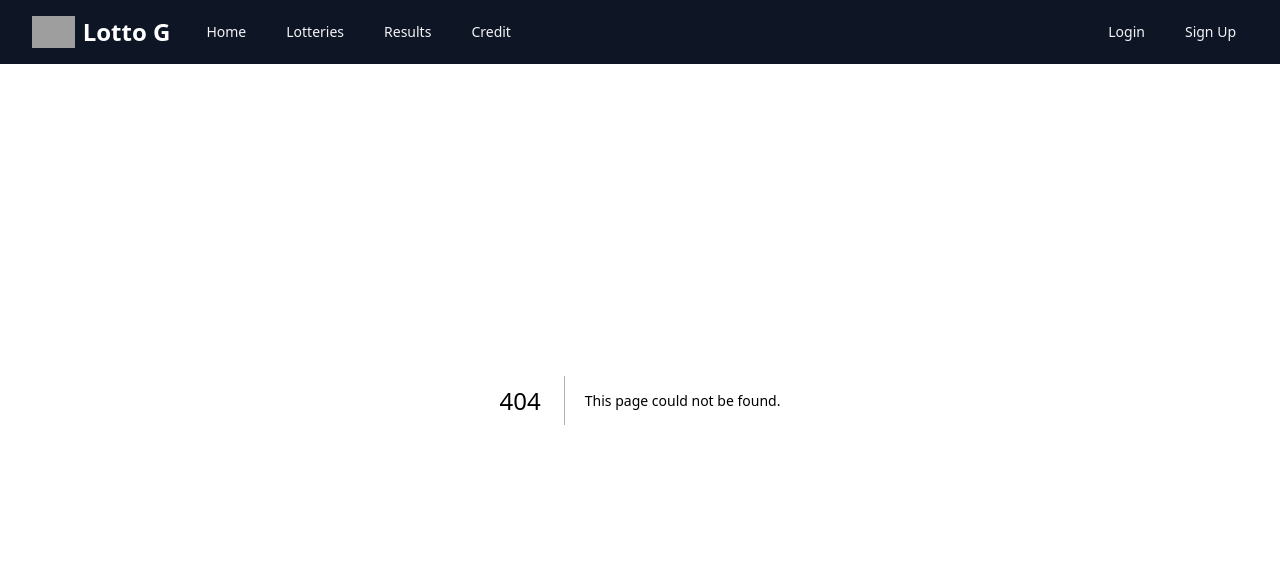
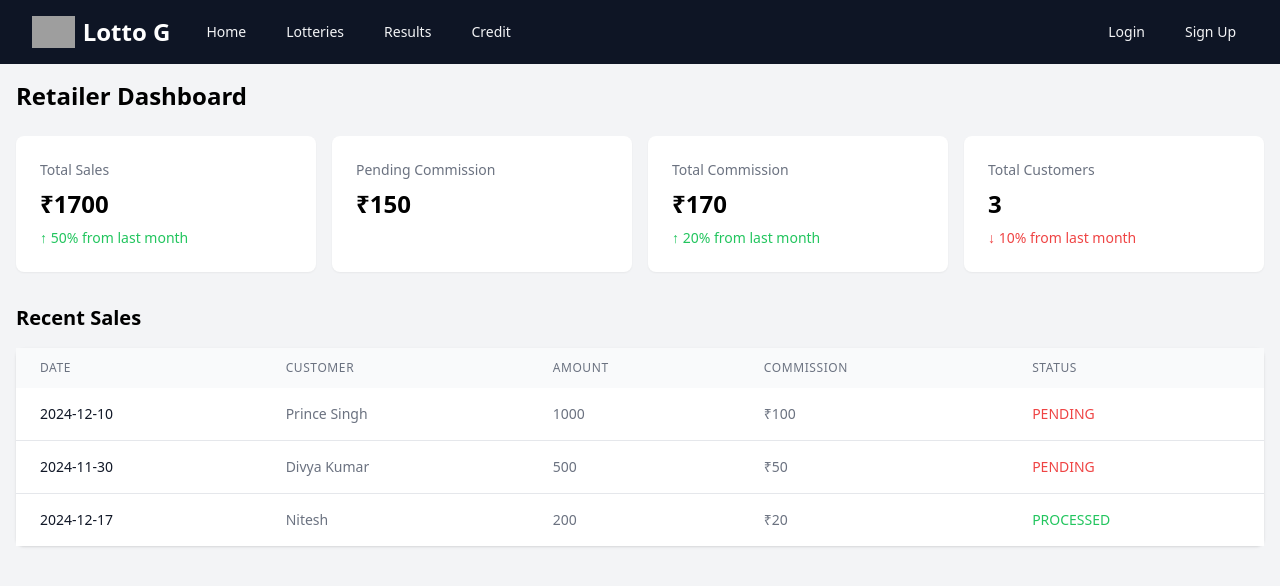
Before and after one commit to niteshjangid29/lottery-ft, a Next.js app: page /retailer/dashboard in a window 1280 px wide. Before the commit this address had no page. Shown: the top 586 px of the page. Built offline with nearby package versions, Linux system fonts and the light colour scheme; grey boxes are pictures that could not be loaded.

Commit message:
retail related features

```diff
--- /dev/null
+++ b/app/retailer/affiliate/page.tsx
@@ -0,0 +1,84 @@
+"use client";
+
+import React, { useState } from "react";
+import toast from "react-hot-toast";
+import { FaCopy } from "react-icons/fa";
+
+function AffiliatePage() {
+	const [inputValue, setInputValue] = useState("");
+	const [affiliateCodes, setAffiliateCodes] = useState<string[]>([]);
+
+	const handleGenerateLink = () => {
+		const uniqueCode = Math.random().toString(36).slice(2);
+		// const link = `https://lottery-ft.vercel.app/affiliate/${uniqueCode}`;
+		const dummylink = `http://localhost:3000/affiliate/${uniqueCode}`;
+		setInputValue(dummylink);
+		setAffiliateCodes((prevCodes) => [...prevCodes, uniqueCode]);
+	};
+
+	const copyToClipboard = (text: string): void => {
+		navigator.clipboard
+			.writeText(text)
+			.then(
+				() => {
+					toast.success("Copied to clipboard!");
+				},
+				(err) => {
+					toast.error("Failed to copy text");
+				}
+			)
+			.catch((err) => {
+				console.error("Failed to copy text to clipboard:", err);
+			});
+	};
+
+	return (
+		<div className="min-h-screen bg-gray-100 py-16 md:pb-0">
+			<div className="max-w-7xl mx-auto p-4">
+				<h1 className="text-4xl font-bold text-gray-800">
+					Affiliate Program
+				</h1>
+
+				<div className="flex gap-4 mt-8 flex-col sm:flex-row">
+					<div className="relative w-full sm:w-1/2 flex items-center gap-2">
+						<input
+							type="text"
+							placeholder="Your Affiliate Link"
+							className="w-full p-2 border rounded"
+							readOnly={true}
+							value={inputValue}
+						/>
+
+						{inputValue && (
+							<button
+								className="w-[20px] flex items-center justify-center h-[20px] absolute right-2 z-10 text-gray-600 rounded"
+								onClick={() => copyToClipboard(inputValue)}
+							>
+								<FaCopy />
+							</button>
+						)}
+					</div>
+
+					<button
+						className="w-full sm:w-1/2 bg-blue-500 text-white py-3 px-6 rounded"
+						onClick={handleGenerateLink}
+					>
+						Generate a New Link
+					</button>
+				</div>
+
+				{/* Display all affiliate codes */}
+				<div className="mt-8 flex flex-col gap-4">
+					<h2 className="text-2xl font-bold">Your Affiliate Codes</h2>
+					<ul className="flex flex-col">
+						{affiliateCodes.map((code, index) => (
+							<li key={index}>{code}</li>
+						))}
+					</ul>
+				</div>
+			</div>
+		</div>
+	);
+}
+
+export default AffiliatePage;
--- /dev/null
+++ b/app/retailer/dashboard/page.tsx
@@ -0,0 +1,136 @@
+"use client";
+
+import SalesTable from "@/components/SalesTable";
+import StatCard from "@/components/StatCard";
+import { useState, useEffect, useMemo } from "react";
+
+interface Sale {
+	id: string;
+	customerName: string;
+	amount: number;
+	commission: number;
+	status: "PENDING" | "PROCESSED";
+	createdAt: string;
+}
+
+const DUMMY_SALES: Sale[] = [
+	{
+		id: "1",
+		customerName: "Prince Singh",
+		amount: 1000,
+		commission: 100,
+		status: "PENDING",
+		createdAt: "2024-12-10",
+	},
+	{
+		id: "2",
+		customerName: "Divya Kumar",
+		amount: 500,
+		commission: 50,
+		status: "PENDING",
+		createdAt: "2024-11-30",
+	},
+	{
+		id: "3",
+		customerName: "Nitesh",
+		amount: 200,
+		commission: 20,
+		status: "PROCESSED",
+		createdAt: "2024-12-17",
+	},
+];
+
+export default function RetailerDashboard() {
+	const [stats, setStats] = useState({
+		totalSales: 1700,
+		pendingCommission: 150,
+		totalCommission: 170,
+		customerCount: 3,
+	});
+	const [page, setPage] = useState(1);
+
+	const itemsPerPage = 10;
+
+	// Pagination Logic
+	const totalPages = Math.ceil(DUMMY_SALES.length / itemsPerPage);
+	const paginatedSales = useMemo(() => {
+		const startIndex = (page - 1) * itemsPerPage;
+		return DUMMY_SALES.slice(startIndex, startIndex + itemsPerPage);
+	}, [DUMMY_SALES, page]);
+
+	return (
+		<div className="min-h-screen bg-gray-100 py-16 md:pb-0">
+			<div className="max-w-7xl mx-auto p-4">
+				<h1 className="text-2xl font-bold mb-6">Retailer Dashboard</h1>
+
+				<div className="grid grid-cols-1 sm:grid-cols-2 lg:grid-cols-4 gap-4">
+					<StatCard
+						title="Total Sales"
+						value={`₹${stats.totalSales}`}
+						trend={50}
+					/>
+					<StatCard
+						title="Pending Commission"
+						value={`₹${stats.pendingCommission}`}
+					/>
+					<StatCard
+						title="Total Commission"
+						value={`₹${stats.totalCommission}`}
+						trend={20}
+					/>
+					<StatCard
+						title="Total Customers"
+						value={stats.customerCount}
+						trend={-10}
+					/>
+				</div>
+
+				<div className="mt-8">
+					<h2 className="text-xl font-semibold mb-4">Recent Sales</h2>
+					<SalesTable sales={paginatedSales} />
+				</div>
+
+				{/* Pagination controls */}
+				{totalPages > 1 && (
+					<div className="mt-8 flex justify-center">
+						<nav className="flex items-center gap-2">
+							<button
+								className="px-3 py-1 border rounded"
+								onClick={() =>
+									setPage((prev) => Math.max(prev - 1, 1))
+								}
+								disabled={page === 1}
+							>
+								Previous
+							</button>
+							{Array.from({ length: totalPages }, (_, i) => (
+								<button
+									key={i + 1}
+									className={`px-3 py-1 rounded ${
+										page === i + 1
+											? "bg-blue-500 text-white"
+											: "border"
+									}`}
+									onClick={() => setPage(i + 1)}
+								>
+									{i + 1}
+								</button>
+							))}
+							<button
+								className="px-3 py-1 border rounded"
+								onClick={() =>
+									setPage((prev) =>
+										Math.min(prev + 1, totalPages)
+									)
+								}
+								disabled={page === totalPages}
+							>
+								Next
+							</button>
+						</nav>
+					</div>
+				)}
+			</div>
+		</div>
+	);
+}
--- /dev/null
+++ b/components/SalesTable.tsx
@@ -0,0 +1,82 @@
+"use client";
+
+import { useState } from "react";
+// import { format } from 'date-fns';
+
+interface Sale {
+	id: string;
+	customerName: string;
+	amount: number;
+	commission: number;
+	status: "PENDING" | "PROCESSED";
+	createdAt: string;
+}
+
+interface SalesTableProps {
+	sales: Sale[];
+}
+
+const SalesTable = ({ sales }: SalesTableProps) => {
+	const [sortBy, setSortBy] = useState("");
+	const [sortOrder, setSortOrder] = useState<"asc" | "desc">("desc");
+
+	return (
+		<div className="bg-white rounded-lg shadow">
+			<div className="overflow-x-auto">
+				<table className="w-full">
+					<thead className="bg-gray-50">
+						<tr>
+							<th className="px-6 py-3 text-left text-xs font-medium text-gray-500 uppercase tracking-wider">
+								Date
+							</th>
+							<th className="px-6 py-3 text-left text-xs font-medium text-gray-500 uppercase tracking-wider">
+								Customer
+							</th>
+							<th className="px-6 py-3 text-left text-xs font-medium text-gray-500 uppercase tracking-wider">
+								Amount
+							</th>
+							<th className="px-6 py-3 text-left text-xs font-medium text-gray-500 uppercase tracking-wider">
+								Commission
+							</th>
+							<th className="px-6 py-3 text-left text-xs font-medium text-gray-500 uppercase tracking-wider">
+								Status
+							</th>
+						</tr>
+					</thead>
+					<tbody className="bg-white divide-y divide-gray-200">
+						{/* Map through sales data */}
+						{sales.map((sale: Sale) => (
+							<tr key={sale.id}>
+								<td className="px-6 py-4 whitespace-nowrap text-sm font-medium text-gray-900">
+									{sale.createdAt}
+								</td>
+								<td className="px-6 py-4 whitespace-nowrap text-sm text-gray-500">
+									{sale.customerName}
+								</td>
+								<td className="px-6 py-4 whitespace-nowrap text-sm text-gray-500">
+									{sale.amount}
+								</td>
+								<td className="px-6 py-4 whitespace-nowrap text-sm text-gray-500">
+									₹{sale.commission}
+								</td>
+								<td className="px-6 py-4 whitespace-nowrap text-sm text-gray-500">
+									<span
+										className={`${
+											sale.status === "PENDING"
+												? "text-red-500"
+												: "text-green-500"
+										} font-medium`}
+									>
+										{sale.status}
+									</span>
+								</td>
+							</tr>
+						))}
+					</tbody>
+				</table>
+			</div>
+		</div>
+	);
+};
+
+export default SalesTable;
--- /dev/null
+++ b/components/StatCard.tsx
@@ -0,0 +1,41 @@
+interface StatCardProps {
+	title: string;
+	value: string | number;
+	trend?: number;
+	variant?: "default" | "success" | "warning";
+}
+
+const StatCard: React.FC<StatCardProps> = ({
+	title,
+	value,
+	trend,
+	variant = "default",
+}) => {
+	const variants = {
+		default: "bg-white",
+		success: "bg-green-50",
+		warning: "bg-yellow-50",
+	};
+
+	return (
+		<div className={`${variants[variant]} p-6 rounded-lg shadow-sm`}>
+			<div className="flex justify-between items-start">
+				<div>
+					<p className="text-gray-500 text-sm">{title}</p>
+					<h3 className="text-2xl font-bold mt-2">{value}</h3>
+				</div>
+			</div>
+			{trend && (
+				<p
+					className={`text-sm mt-2 ${
+						trend > 0 ? "text-green-500" : "text-red-500"
+					}`}
+				>
+					{trend > 0 ? "↑" : "↓"} {Math.abs(trend)}% from last month
+				</p>
+			)}
+		</div>
+	);
+};
+
+export default StatCard;
```
